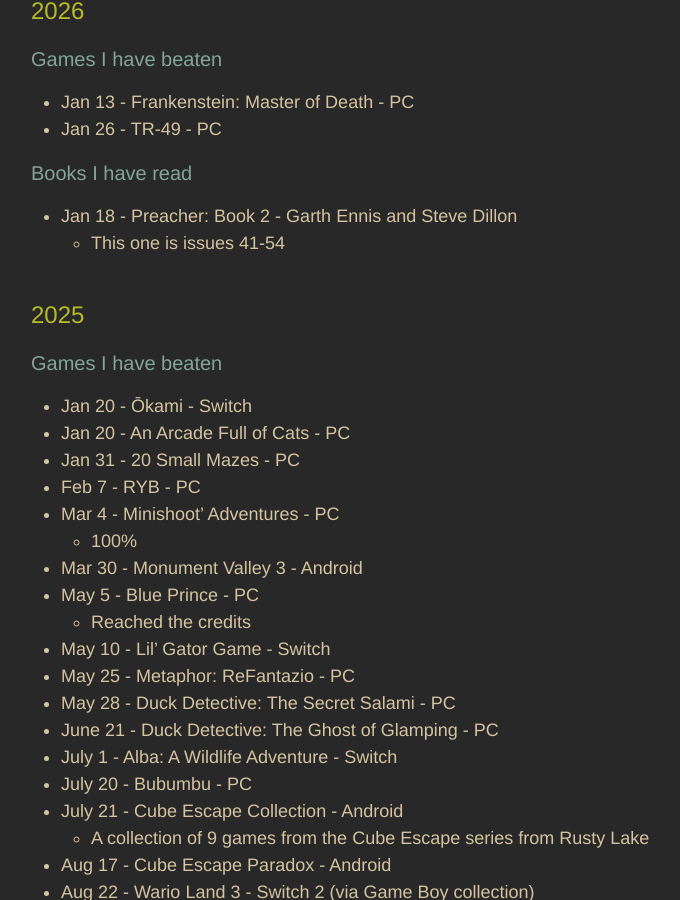
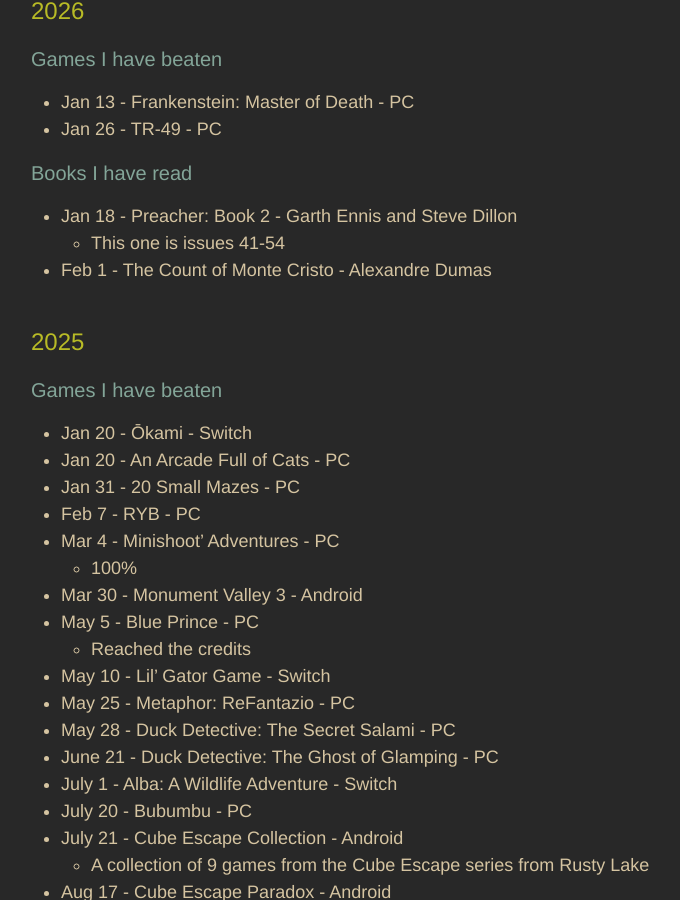
Before and after one commit to adkinsrs/sadkins_site, a Jekyll site: the page built from misc.md, in a window 1280 px wide and 900 px high, scrolled down 524 px. Shown: the whole window, without its empty margins (239-919 px from the left). Built offline with Jekyll 4.4.1, drawn with Linux system fonts in a browser that asks for light colours.

Commit message:
read a book

```diff
--- a/misc.md
+++ b/misc.md
@@ -27,6 +27,7 @@
 
 * Jan 18 - Preacher: Book 2 - Garth Ennis and Steve Dillon
   * This one is issues 41-54
+* Feb 1 - The Count of Monte Cristo - Alexandre Dumas
 
 ## 2025
 
```
